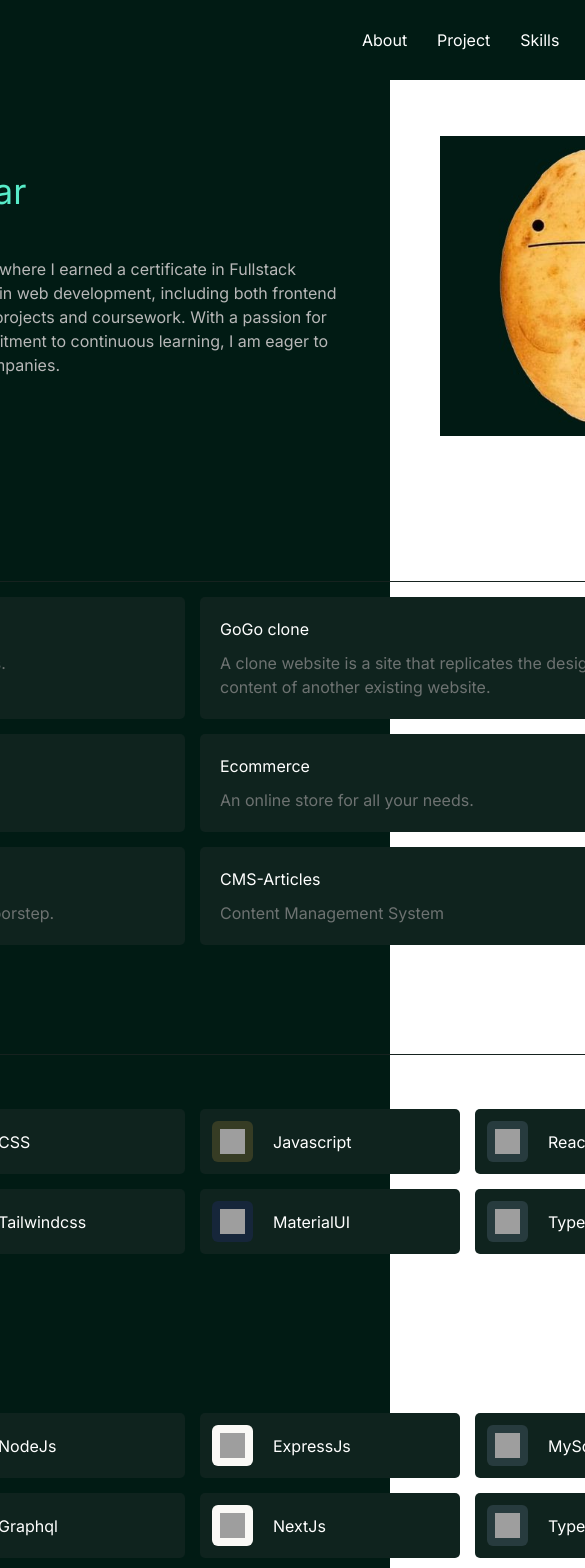
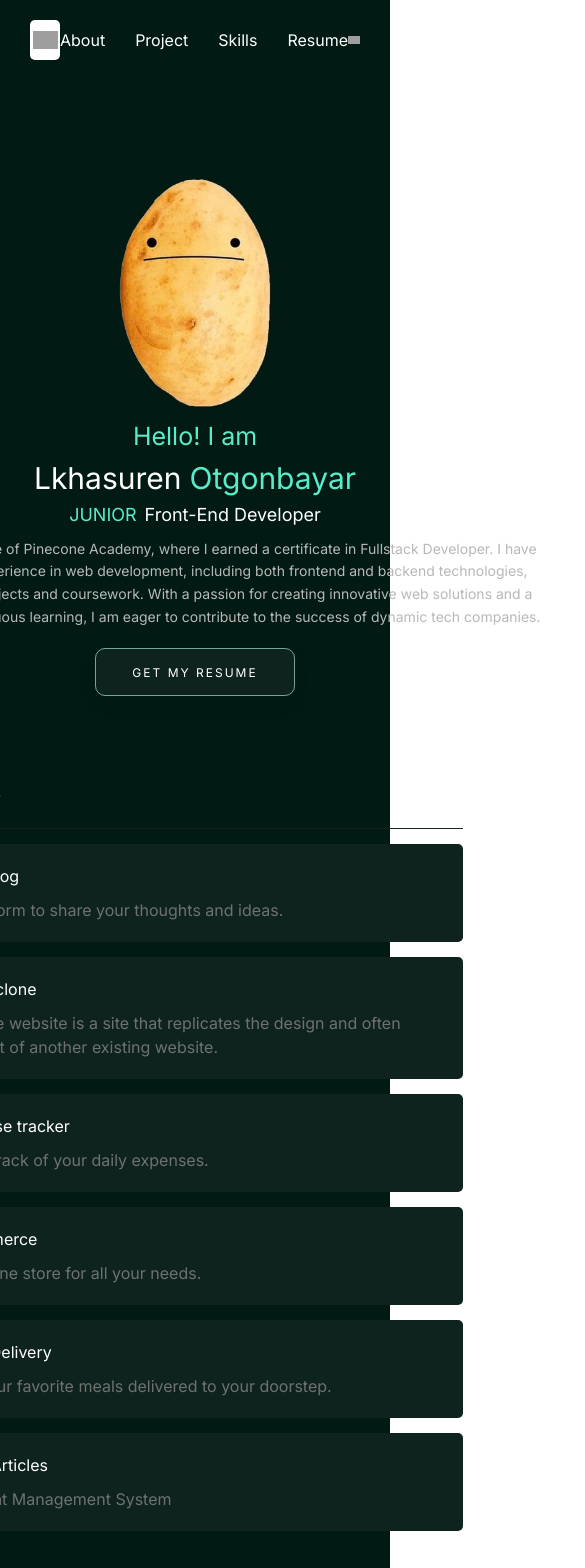
Before and after one commit to Otgonbyr/portfolio, a Next.js app in the folder portfoliov2/: page / in a window 390 px wide. Shown: the top 1568 px of the page, 585 px wide, since content can reach past the window. Built offline with nearby package versions, Linux system fonts and the light colour scheme; grey boxes are pictures that could not be loaded.

Commit message:
responsive

```diff
--- a/portfoliov2/src/app/components/Footer/Footer.jsx
+++ b/portfoliov2/src/app/components/Footer/Footer.jsx
@@ -1,6 +1,6 @@
 export default function Footer({theme}) {
     return(
-        <section className="flex w-[1150px] justify-center flex-col mb-[20px]">
+        <section className="flex w-full max-w-[1150px] justify-center flex-col mb-[20px]">
             <div className="px-[30px]">
                 <hr className={`hr ${theme}`} />
             </div>
--- a/portfoliov2/src/app/components/Hero/Hero.jsx
+++ b/portfoliov2/src/app/components/Hero/Hero.jsx
@@ -1,24 +1,24 @@
 const Hero = ({theme}) => {
     return(
-        <section id="about" className="flex w-[1150px] justify-center items-center my-[56px]">
-            <div className="flex w-full justify-between items-center px-[30px]">
-                <div className={`aboutmy ${theme}`}>
-                    <p className={`hlo ${theme}`}>Hello! I am</p>
-                        <div className="flex gap-[10px] text-[35px]">
+        <section id="about" className="flex w-full max-w-[1150px] md:flex-row justify-center items-center my-[56px] mx-auto">
+            <div className="flex flex-col md:flex-row w-full justify-between items-center px-4 md:px-[30px]">
+                <div className={`aboutmy ${theme} text-center md:text-left order-2 md:order-1`}>
+                    <p className={`hlo ${theme} text-[25px] md:text-[15px]`}>Hello! I am</p>
+                        <div className="flex gap-2 md:gap-[10px] text-[30px] md:text-[35px] justify-center md:justify-start">
                             <p>Lkhasuren</p>
                             <p className={`name ${theme}`}>Otgonbayar</p>
                         </div>
-                        <div className="flex text-[20px] gap-[8px]">
+                        <div className="flex text-[18px] md:text-[20px] gap-2 md:gap-[8px] justify-center md:justify-start">
                             <p className={`name ${theme}`}>JUNIOR</p>
                             <p>Front-End Developer</p>
                         </div>
-                    <p className="my-[10px] text-[#B8B8B8] mb-[30px]">I am a recent graduate of Pinecone Academy, where I earned a certificate in Fullstack Developer. I have gained practical experience in web development, including both frontend and backend technologies, through intensive projects and coursework. With a passion for creating innovative web solutions and a commitment to continuous learning, I am eager to contribute to the success of dynamic tech companies.</p>
-                    <a href="/oggyresume.pdf" download className={`getresume ${theme}`}>
+                    <p className="my-[10px] text-[#B8B8B8] mb-[30px] text-[14px] md:text-[16px] leading-relaxed">I am a recent graduate of Pinecone Academy, where I earned a certificate in Fullstack Developer. I have gained practical experience in web development, including both frontend and backend technologies, through intensive projects and coursework. With a passion for creating innovative web solutions and a commitment to continuous learning, I am eager to contribute to the success of dynamic tech companies.</p>
+                    <a href="/oggyresume.pdf" download className={`getresume ${theme} `}>
                         Get my resume
                     </a>
                 </div>
-                <div>
-                    <img className="w-[300px] h-[300px]" src="potetobg.png" alt="" />
+                <div className="order-1 md:order-2 mt-8 md:mt-0">
+                    <img className="w-[250px] md:w-[300px] h-[250px] md:h-[300px] object-contain" src="potetobg.png" alt="" />
                 </div>
             </div>
         </section>
--- a/portfoliov2/src/app/components/Navbar/Navbar.jsx
+++ b/portfoliov2/src/app/components/Navbar/Navbar.jsx
@@ -7,8 +7,8 @@ const Navbar = ({theme, setTheme}) => {
     }
 
     return(
-        <section className="top w-[1150px] h-[80px] bg-[#EEF7F5] ">
-            <div className="flex h-full justify-between items-center px-[30px] md:px-[30px]">
+        <section className="top w-full max-w-[1150px] h-[80px] bg-[#EEF7F5] mx-auto">
+            <div className="flex h-full justify-between items-center px-[30px] md:flex-row">
                 <button className={`homebtn ${theme}`}>
                     <div className="flex justify-center items-center">
                         <img width="25" height="25" src="https://img.icons8.com/office/40/potato.png" alt="potato"/>
--- a/portfoliov2/src/app/components/Project/Project.jsx
+++ b/portfoliov2/src/app/components/Project/Project.jsx
@@ -2,7 +2,7 @@ import AllProject from "./Project-mocks";
 
 export default function Project({theme}) {
     return(
-        <section id="project" className="flex w-[1150px] justify-center items-center flex-wrap">
+        <section id="project" className="flex w-full max-w-[1150px] justify-center items-center flex-wrap">
             <div className="flex flex-col px-[30px] my-[50px]">
                 <p className={`tech ${theme}`}>PROJECT</p>
                 <hr className={`hr ${theme}`} />
--- a/portfoliov2/src/app/components/Skills/Skills.jsx
+++ b/portfoliov2/src/app/components/Skills/Skills.jsx
@@ -4,7 +4,7 @@ import ToolsSection from "./ToolsData";
 
 export default function Skills({theme}) {
     return(
-        <section id="skills" className="flex w-[1150px] justify-center items-center flex-wrap mb-[100px]">
+        <section id="skills" className="flex w-full max-w-[1150px] justify-center items-center flex-wrap mb-[100px] mx-auto">
             <div className="flex flex-col px-[30px] mt-[20px]">
                 <p className={`tech ${theme}`}>TECHNOLOGY</p>
                 <hr className={`hr ${theme}`} />
```
